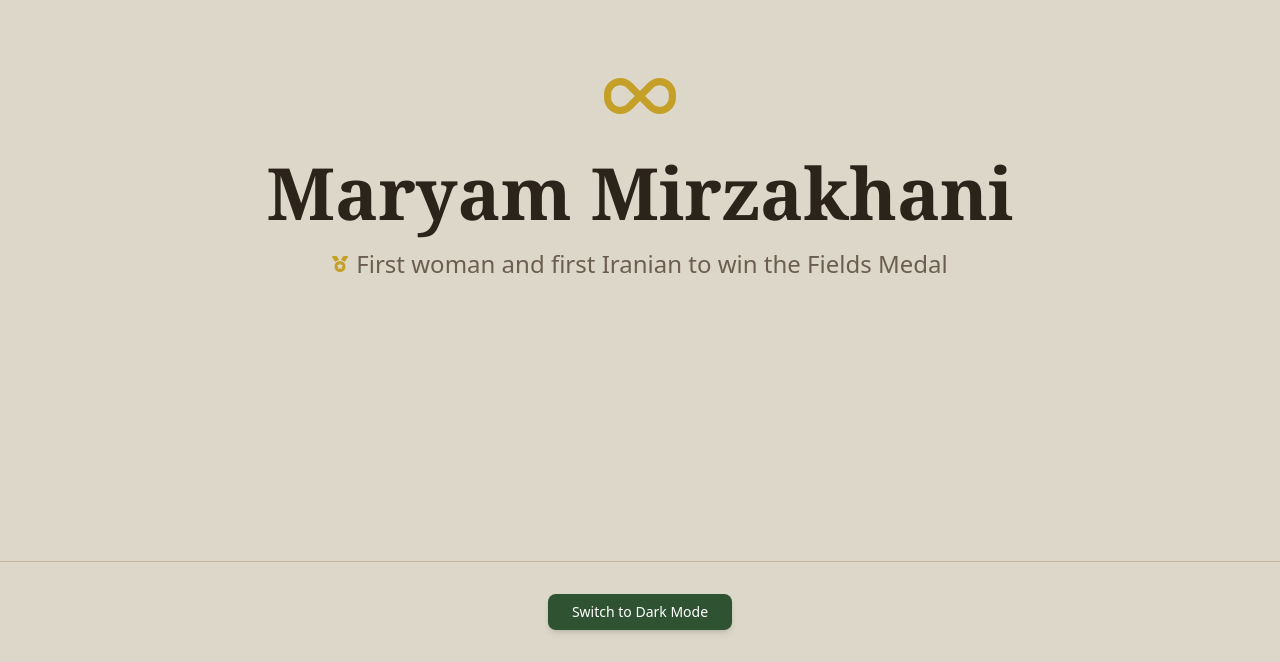
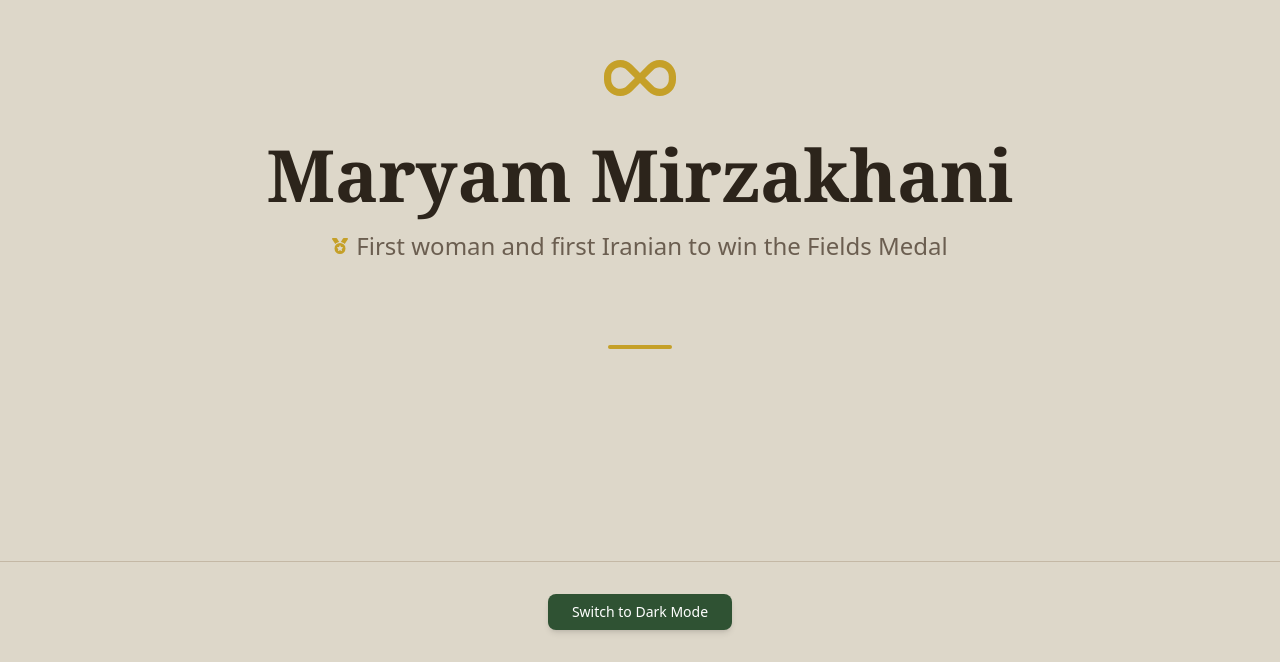
Before and after one commit to zibanoori/mirzakhani-inspire, a React (Vite) app: page / in a window 1280 px wide. Shown: the part 138-800 px from the top of the page. Built offline with nearby package versions, Linux system fonts and the light colour scheme.

Commit message:
Feat: add decorative gold line above quote

```diff
--- a/src/App.jsx
+++ b/src/App.jsx
@@ -33,11 +33,9 @@ function App() {
           </p>
         </div>
 
-       <section className="max-w-3xl mx-auto mt-12">
-
+        <section className="max-w-3xl mx-auto mt-12">
+          <div className="w-16 h-1 bg-gold mx-auto mb-8 rounded-full"></div>
         </section>
-
-
       </main>
       <footer className="py-8 text-center border-t border-line">
         <button
```
